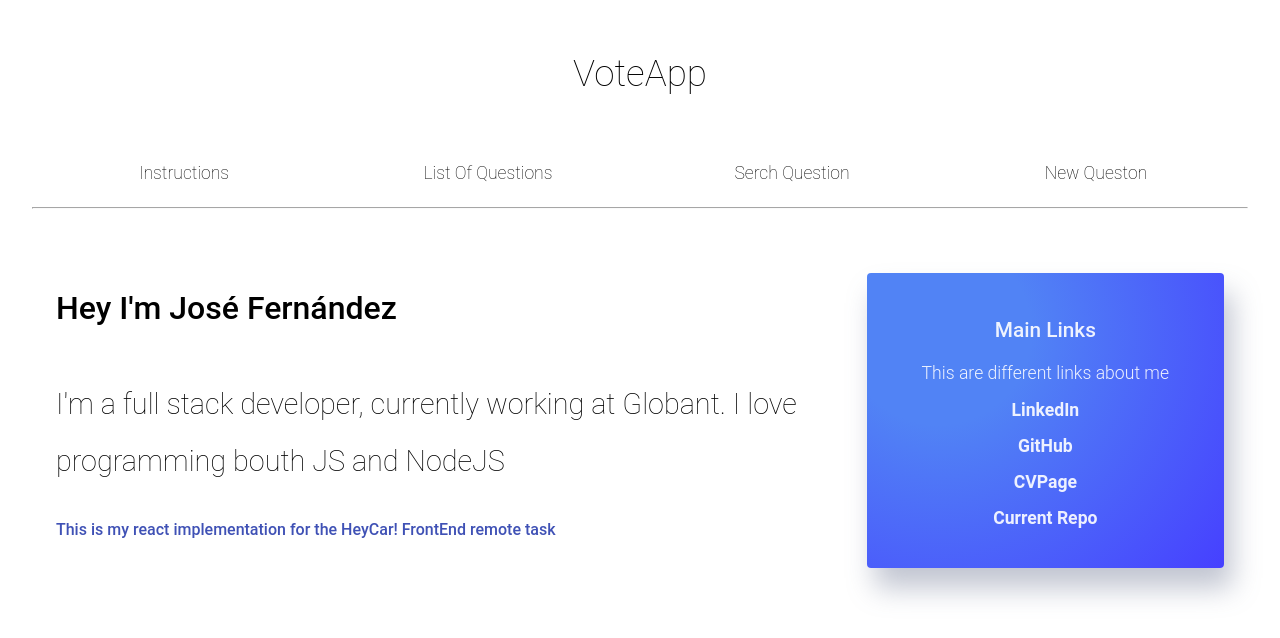
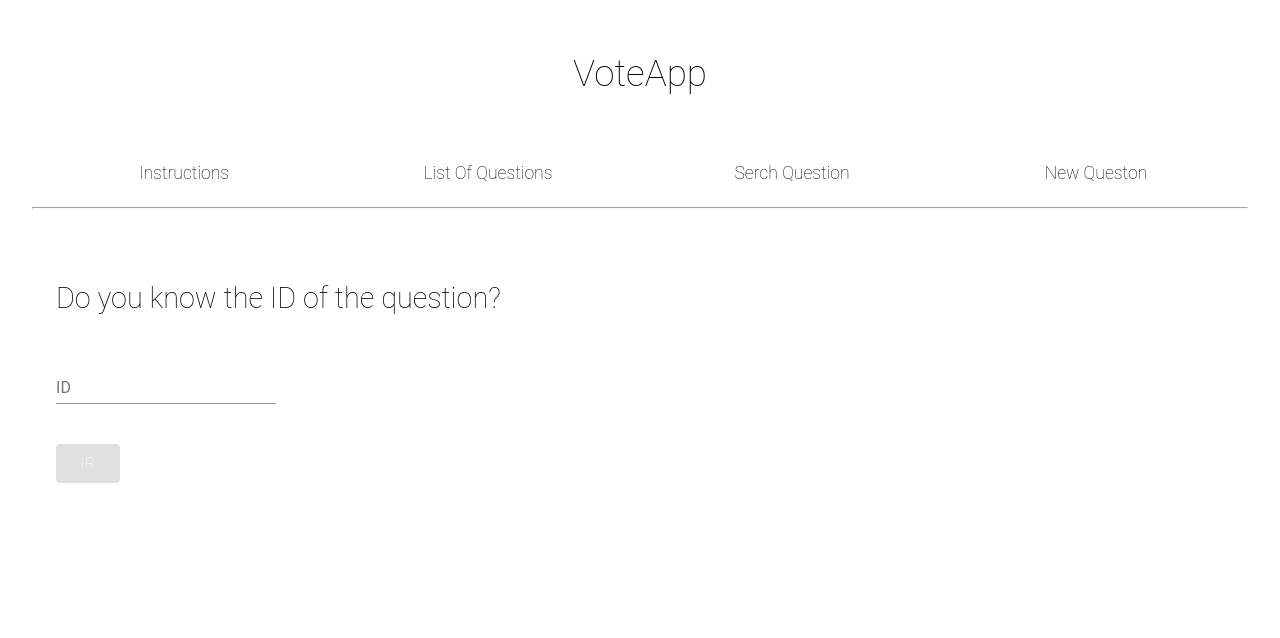
Before and after one commit to donaldofndz/voteApplication, a React (Create React App) app: page /searchquestion in a window 1280 px wide. Before the commit this address led to /. Shown: the top 638 px of the page. Built offline with nearby package versions, Linux system fonts and the light colour scheme; no server answers.

Commit message:
Implementation of the search for question
In this commit I did the implementation for searching a questions with the ID
I create a new page for this porpuose, the create questions is still left

```diff
--- a/src/App.js
+++ b/src/App.js
@@ -14,6 +14,8 @@ import ListOFQuestions from "./pages/ListOfQuestions";
 import LandingPage from "./pages/LandingPage";
 import NavBar from "./components/Navbar";
 import SingleQuestion from "./pages/SingleQuestion";
+import SearchQuestion from "./pages/SearchQuestion";
+import CreateQuestion from "./pages/CreateQuestion";
 
 const App = () => {
   const dispatch = useDispatch();
@@ -54,6 +56,8 @@ const App = () => {
           <Route exact path="/" component={LandingPage} />
           <Route exact path="/questions" component={ListOFQuestions} />
           <Route exact path="/questions/:id" component={SingleQuestion} />
+          <Route exact path="/searchquestion" component={SearchQuestion} />
+          <Route exact path="/createquestion" component={CreateQuestion} />
           <Redirect to="/" />
         </Switch>
       </Router>
--- a/src/components/GridOfQuestions.js
+++ b/src/components/GridOfQuestions.js
@@ -88,7 +88,7 @@ const Question = props => {
               className="question__link"
               onClick={() => updateQuestionState(false)}
             >
-              Hide choices <span className="question__title--bold"> - </span>
+              Hide Results <span className="question__title--bold"> - </span>
             </p>
           </Box>
         </Box>
@@ -98,7 +98,7 @@ const Question = props => {
             className="question__link"
             onClick={() => updateQuestionState(true)}
           >
-            Show choices <span className="question__title--bold"> + </span>
+            Show Results <span className="question__title--bold"> + </span>
           </p>
         </Box>
       )}
--- a/src/pages/SearchQuestion.js
+++ b/src/pages/SearchQuestion.js
@@ -0,0 +1,50 @@
+import React, { useState } from "react";
+import { Grid, Box, TextField, Button } from "@material-ui/core";
+import { Link } from "react-router-dom";
+
+export default function SearchQuestion() {
+  const initialFormState = { idQuestion: null };
+  const [searchQuestion, setSearchQueston] = useState(initialFormState);
+
+  const handleInputChange = event => {
+    const { name, value } = event.target;
+    setSearchQueston({ [name]: value });
+  };
+
+  return (
+    <Grid container>
+      <Grid item xs={12}>
+        <Box padding={3}>
+          <p
+            style={{ fontSize: "1.8em", fontWeight: "100", lineHeight: "2em" }}
+          >
+            Do you know the ID of the question?
+          </p>
+          <TextField
+            label="ID"
+            type="number"
+            name="idQuestion"
+            onChange={handleInputChange}
+          />
+          <Box marginTop={5}>
+            <Button
+              variant="contained"
+              color="primary"
+              disabled={
+                searchQuestion.idQuestion < 0 ||
+                searchQuestion.idQuestion == null
+              }
+            >
+              <Link
+                style={{ color: "#fff" }}
+                to={`/questions/${searchQuestion.idQuestion}`}
+              >
+                Ir
+              </Link>
+            </Button>
+          </Box>
+        </Box>
+      </Grid>
+    </Grid>
+  );
+}
```
Also changed, not shown: src/pages/SingleQuestion.js (+2 -6 lines), src/pages/CreateQuestion.js (added).
